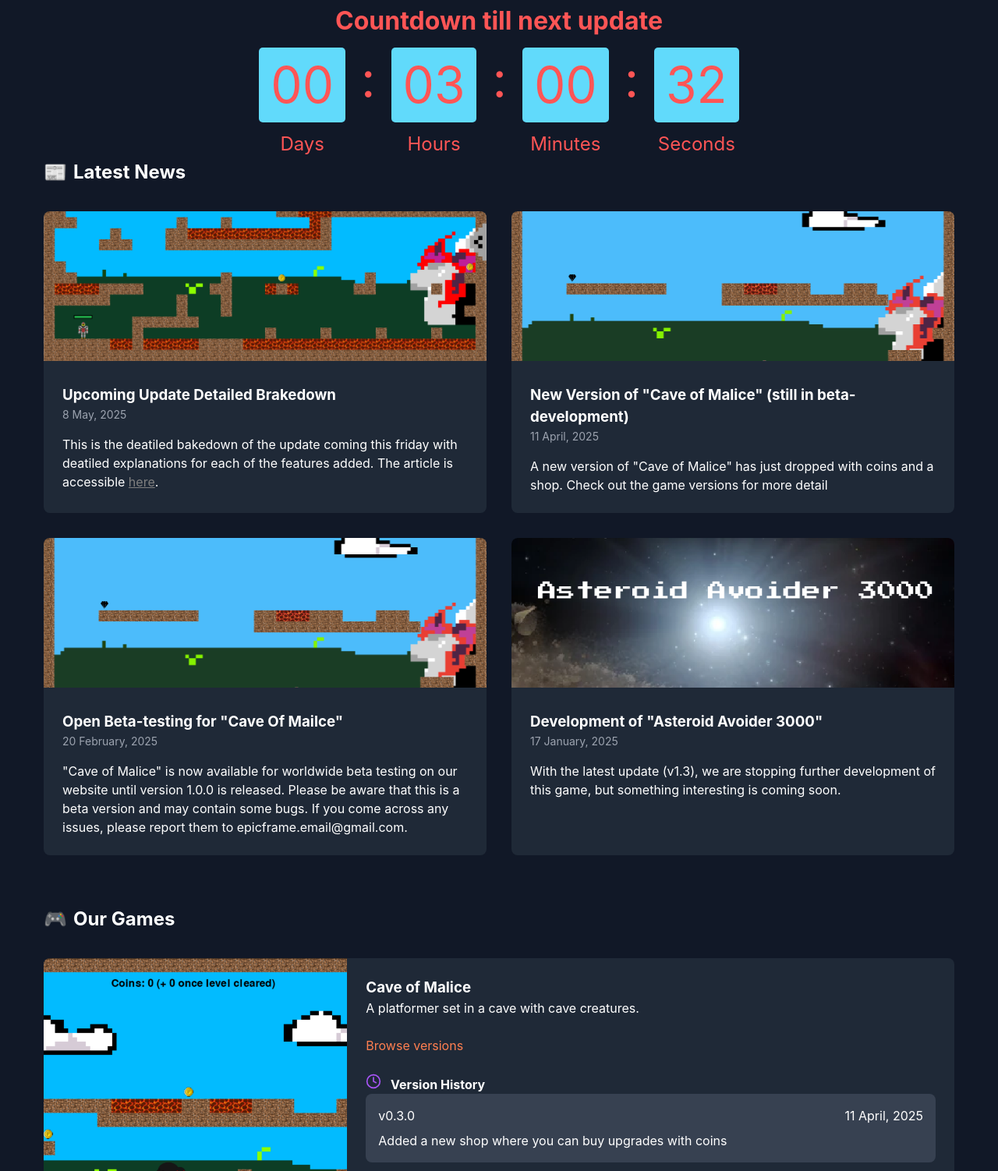
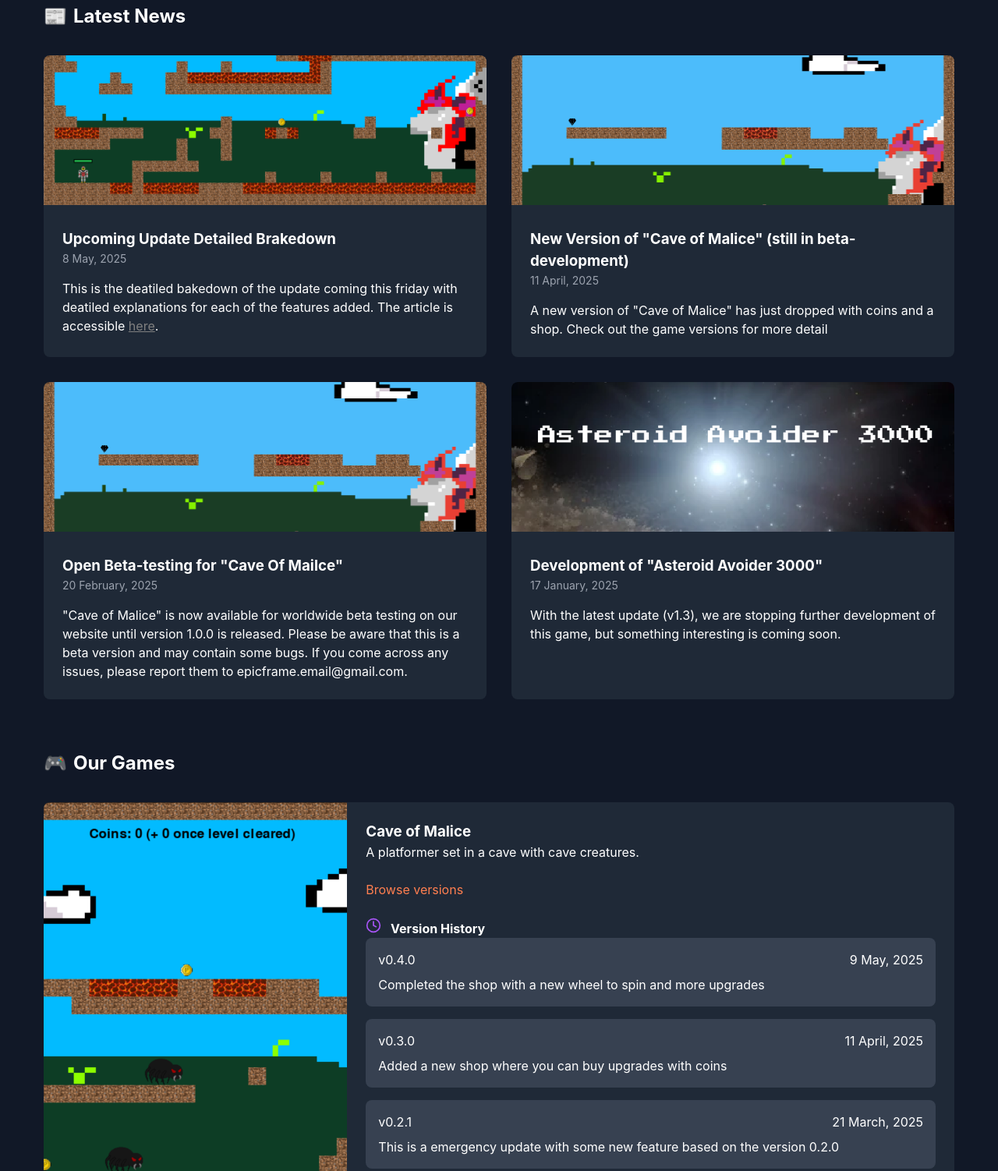
Before and after one commit to epic-frames/library, a plain HTML site: page index.html in a window 1280 px wide. Shown: the part 177-1679 px from the top of the page at 78% size. Drawn offline with Linux system fonts and the light colour scheme.

Commit message:
webv1.0.82

```diff
--- a/index.html
+++ b/index.html
@@ -27,8 +27,8 @@
 
     <main>
         <div class="container">
-            <h1 id="title">Countdown till next update</h1>
-            <div id="countdown" class="countdown-container"></div>
+            <!-- <h1 id="title">Countdown till next update</h1>
+            <div id="countdown" class="countdown-container"></div> -->
             <section class="section" id="sneakPeekSection" style="margin: 0;"></section>
 
             <section class="section" id="newsSection">
@@ -66,11 +66,11 @@
     <script src="script.js"></script>
     <script src="countdown.js"></script>
     <script>
-        const currentYear = new Date().getFullYear();
+        // const currentYear = new Date().getFullYear();
 
-        createCountdown("countdown", [
-            new Date(`May 9, ${currentYear} 16:00:00`).getTime()
-        ]);
+        // createCountdown("countdown", [
+        //     new Date(`May 9, ${currentYear} 16:00:00`).getTime()
+        // ]);
 
         renderMainNews();
         renderGames();
--- a/script.js
+++ b/script.js
@@ -1,4 +1,4 @@
-const version = "webv1.0.71"
+const version = "webv1.0.82"
 
 const main_news = [
     {
@@ -147,7 +147,7 @@ const games = [
         description: "A platformer set in a cave with cave creatures.",
         image: "Assets/COM-N.png",
         versions: [
-            // { version: "v0.4.0", date: "9 May, 2025", notes: "Completed the shop with a new wheel to spin and more upgrades"},
+            { version: "v0.4.0", date: "9 May, 2025", notes: "Completed the shop with a new wheel to spin and more upgrades"},
             { version: "v0.3.0", date: "11 April, 2025", notes: "Added a new shop where you can buy upgrades with coins"},
             { version: "v0.2.1", date: "21 March, 2025", notes: "This is a emergency update with some new feature based on the version 0.2.0"},
             // { version: "v0.1.0", date: "20 February, 2025", notes: "Initial launch (open beta testing)"}
@@ -214,13 +214,13 @@ const versions = {
         }
     ],
     "Cave_Of_Malice": [
-        // {
-        //     id: 5,
-        //     name: "0.4.0",
-        //     description: "The May Drop comes with changes to the games economy and the shop. The last update before v1.0.0",
-        //     date: "9 May, 2025",
-        //     size: "61.7MB"
-        // },
+        {
+            id: 5,
+            name: "0.4.0",
+            description: "The May Drop comes with changes to the games economy and the shop. The last update before v1.0.0",
+            date: "9 May, 2025",
+            size: "61.7MB"
+        },
         {
             id: 4,
             name: "0.3.0",
```
Also changed, not shown: news.html (+6 -6 lines), 1 other file.
